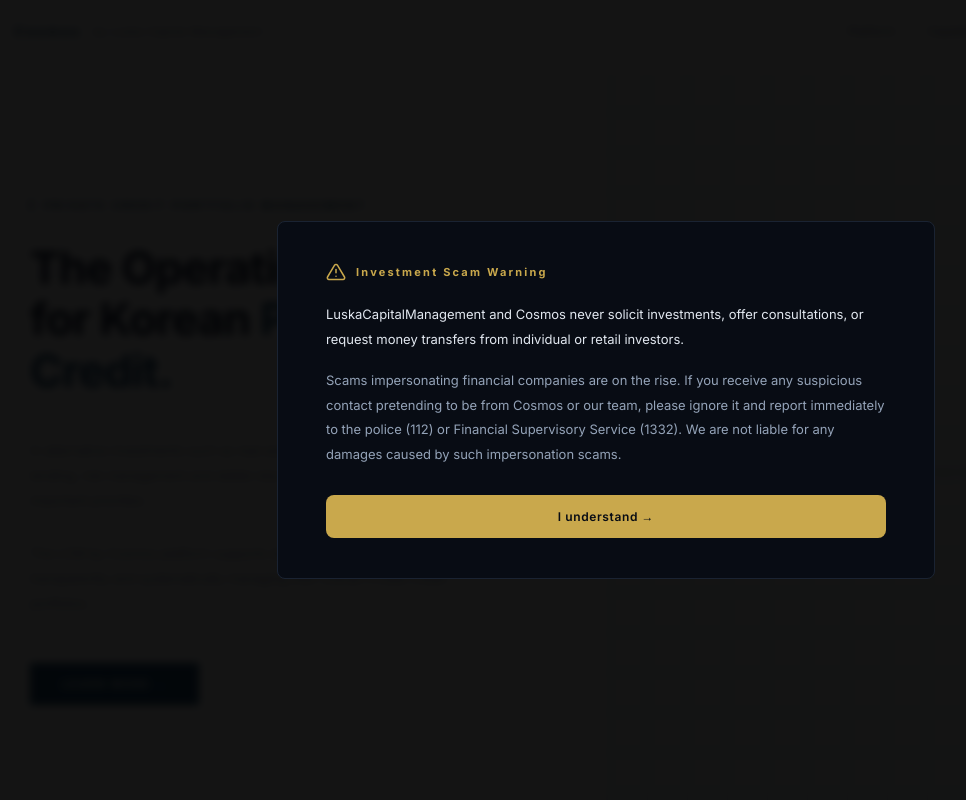
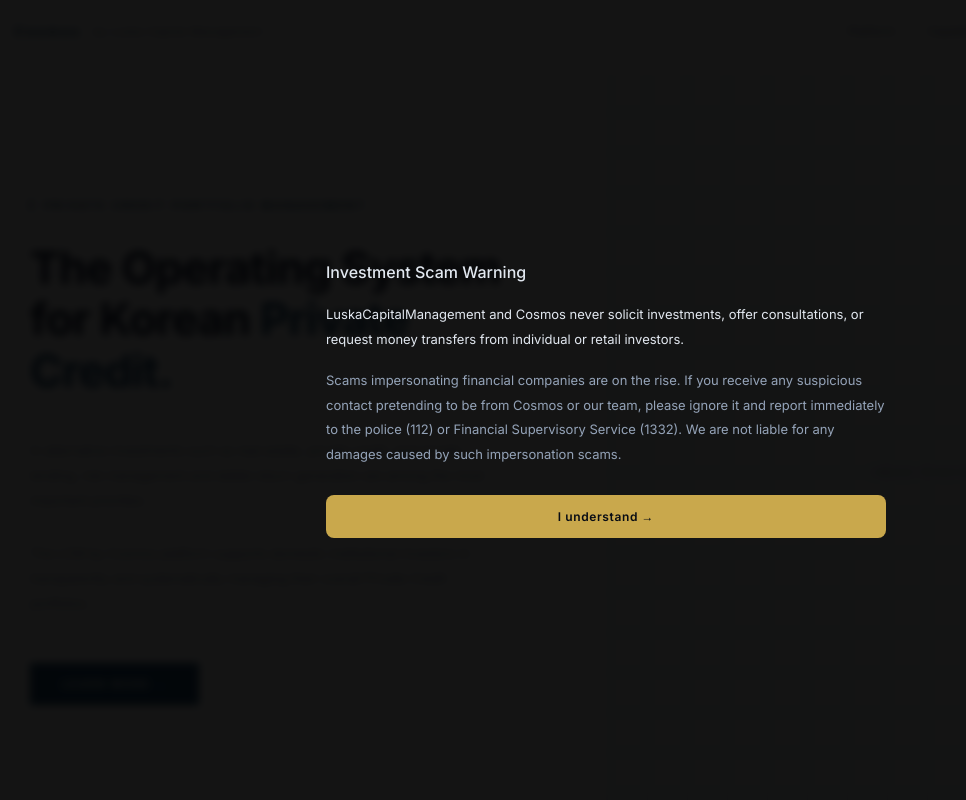
Before and after one commit to studio1228kr-max/project-cosmos, a React (Create React App) app in the folder frontend/: page / in a window 1280 px wide. Shown: the top 800 px of the page, without its empty margins (34-1000 px from the left). Built offline with nearby package versions, Linux system fonts and the light colour scheme.

Commit message:
fix: scam popup 박스 제거 + 타이틀 흰색/아이콘 제거

```diff
--- a/frontend/src/pages/Landing.tsx
+++ b/frontend/src/pages/Landing.tsx
@@ -375,16 +375,12 @@
           padding: isMobile ? "16px" : "40px",
         }}>
           <div style={{
-            background: "#080C14", border: "1px solid #1A2332", borderRadius: 8,
+            background: "transparent", border: "none",
             maxWidth: 560, width: "100%", padding: isMobile ? "28px 24px" : "40px 48px", color: "#E2E8F0",
             fontFamily: "'Inter', sans-serif",
           }}>
-            <div style={{ display: "flex", alignItems: "center", gap: 10, marginBottom: 20 }}>
-              <svg width="20" height="20" viewBox="0 0 24 24" fill="none" stroke="#C9A84C" strokeWidth="1.8" strokeLinecap="round" strokeLinejoin="round">
-                <path d="M10.29 3.86 1.82 18a2 2 0 0 0 1.71 3h16.94a2 2 0 0 0 1.71-3L13.71 3.86a2 2 0 0 0-3.42 0z" />
-                <line x1="12" y1="9" x2="12" y2="13" /><line x1="12" y1="17" x2="12.01" y2="17" />
-              </svg>
-              <span style={{ fontSize: 11, color: "#C9A84C", letterSpacing: "0.2em", fontWeight: 700 }}>
+            <div style={{ marginBottom: 20 }}>
+              <span style={{ fontSize: 16, color: "#E2E8F0", fontWeight: 500 }}>
                 Investment Scam Warning
               </span>
             </div>
```
